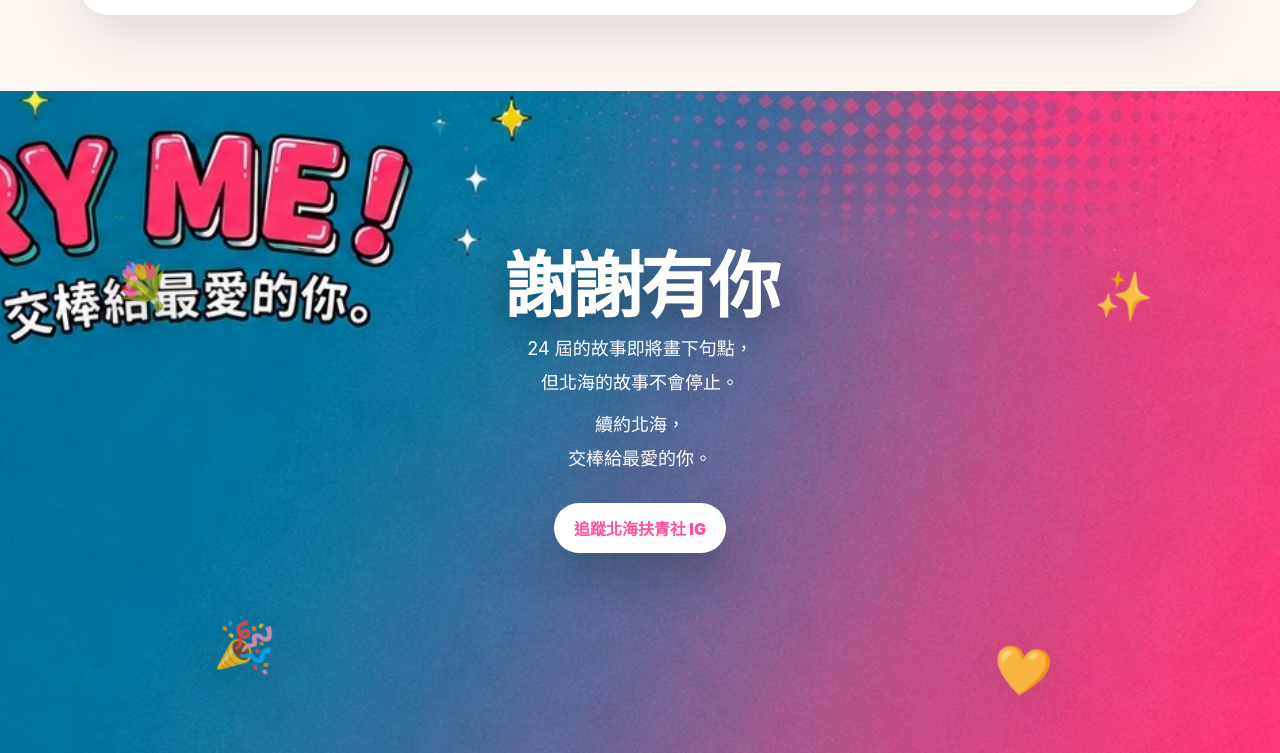
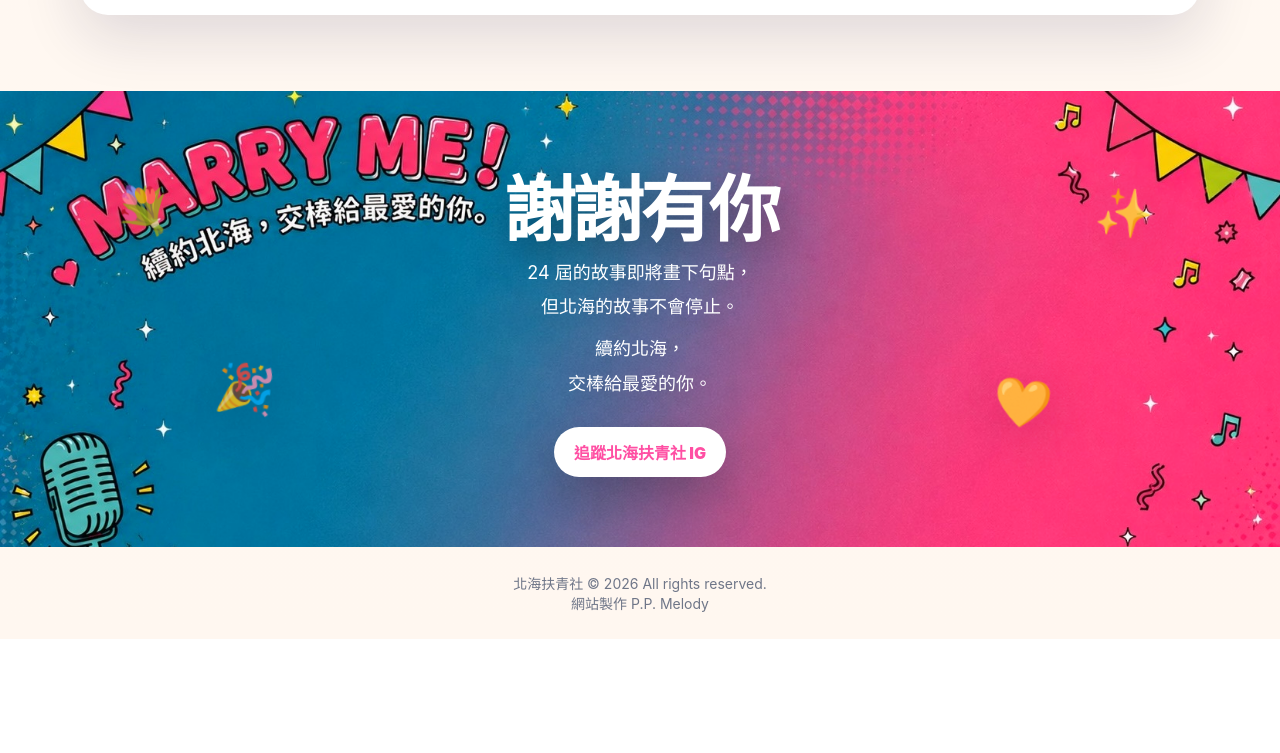
Before and after one commit to melody41313/beihai-2025-stories-preview, a plain HTML site: page index.html in a window 1280 px wide. Shown: the part 8467-9220 px from the top of the page. After the commit the page ends 9106 px from the top, so only its background shows below. Drawn offline with Linux system fonts and the light colour scheme.

Commit message:
Match desktop finale height to image ratio

```diff
--- a/assets/css/style.css
+++ b/assets/css/style.css
@@ -667,7 +667,11 @@ footer{padding:26px 0;text-align:center;color:var(--muted);font-size:14px}
   }
   .finale-content{
     width:min(680px,calc(100% - 48px));
-    transform:translateY(-12vh);
+    transform:none;
+  }
+  .finale{
+    min-height:0;
+    aspect-ratio:1657 / 591;
   }
 }
 
```
